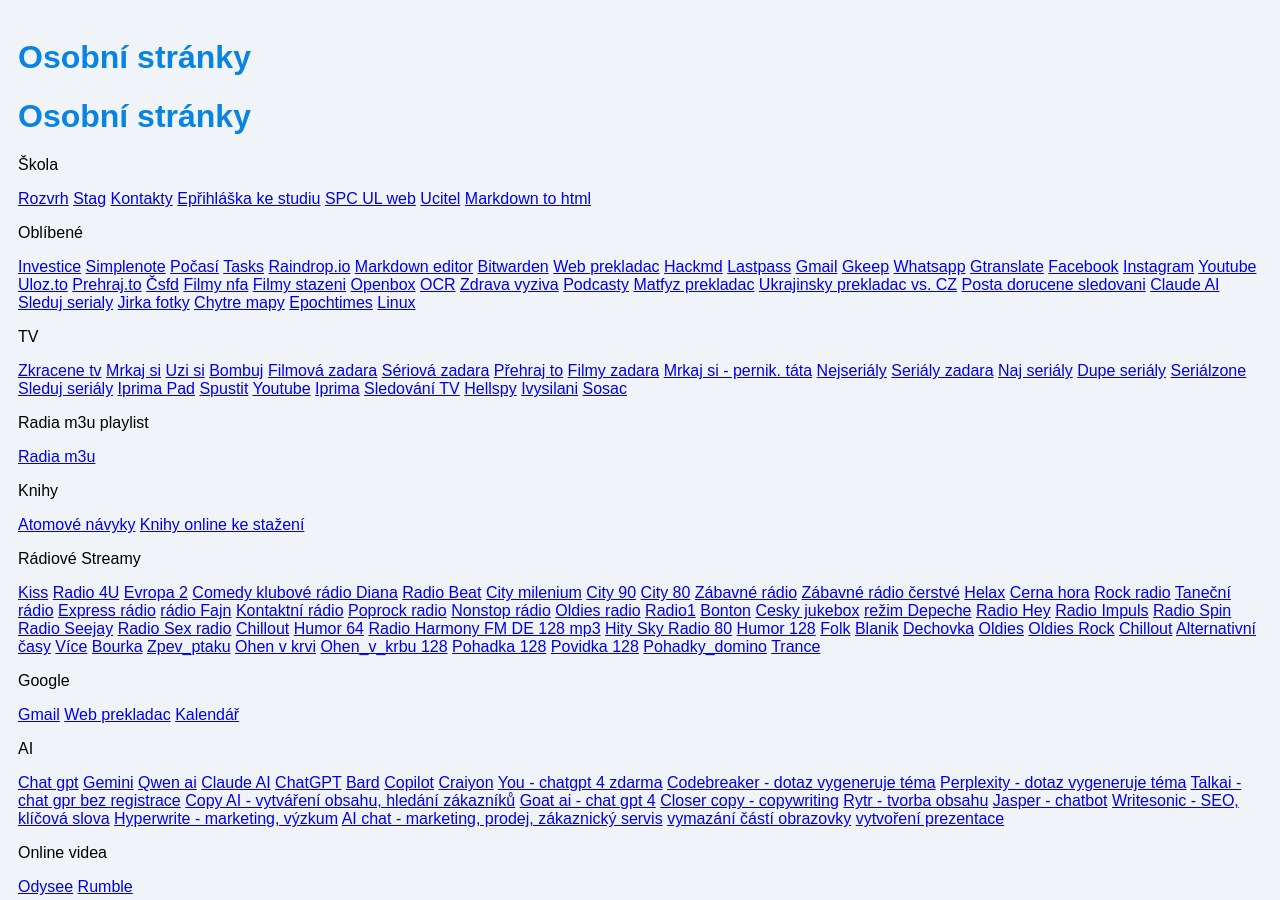
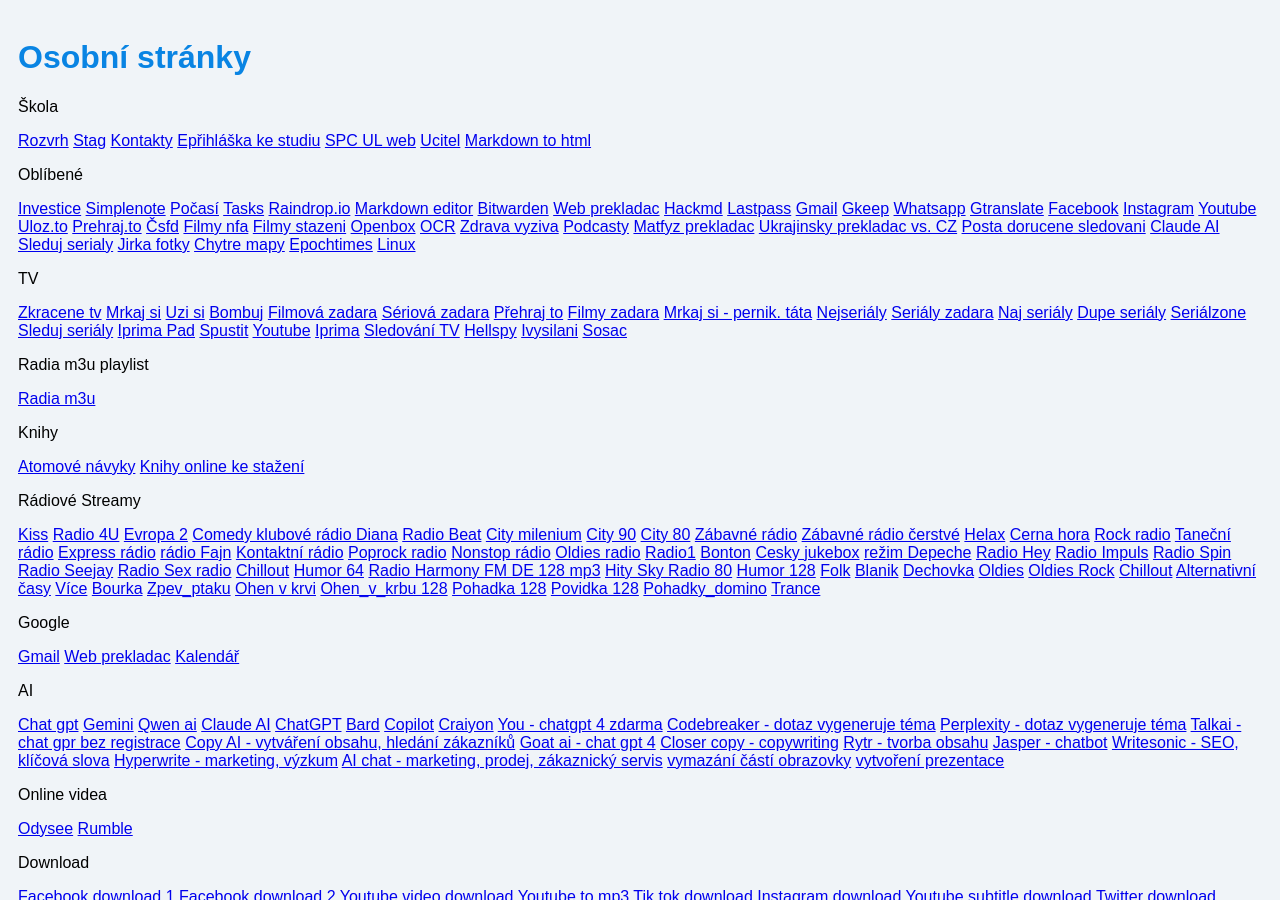
Before and after one commit to bedjan/bedjan.github.io, a Jekyll site: the page built from index.md, in a window 1280 px wide and 900 px high. Built offline with Jekyll 4.4.1, drawn with Linux system fonts in a browser that asks for light colours; our own code applies the rules of GitHub Pages for plain Markdown files.

Commit message:
Update default.html

```diff
--- a/_layouts/default.html
+++ b/_layouts/default.html
@@ -20,8 +20,8 @@
 </head>
 <body>
     <div class="container">
-        <h1><a href="{{ '/' | relative_url }}">Osobní stránky</a></h1>
 
+        <!-- <h1><a href="{{ '/' | relative_url }}">Osobní stránky</a></h1>    -->
         {{ content }}
     </div>
 </body>
```
